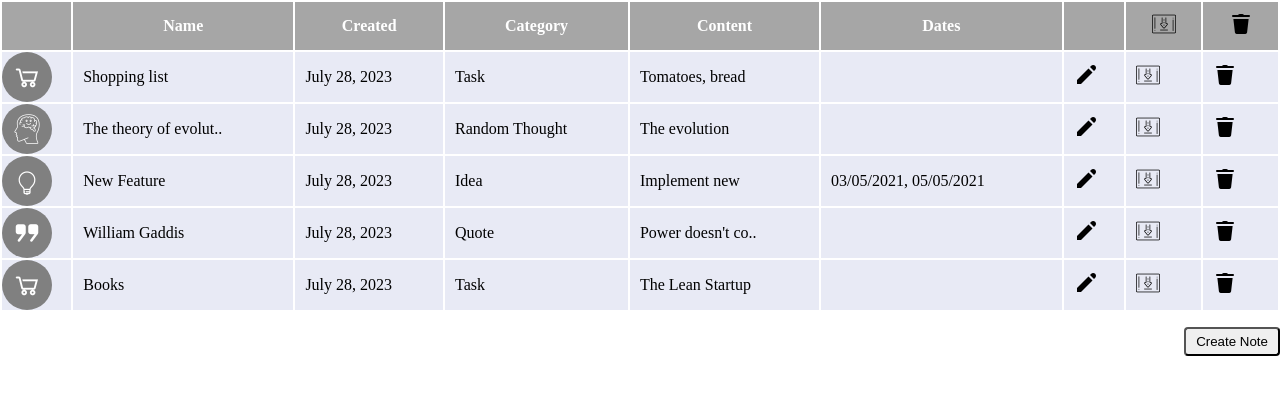
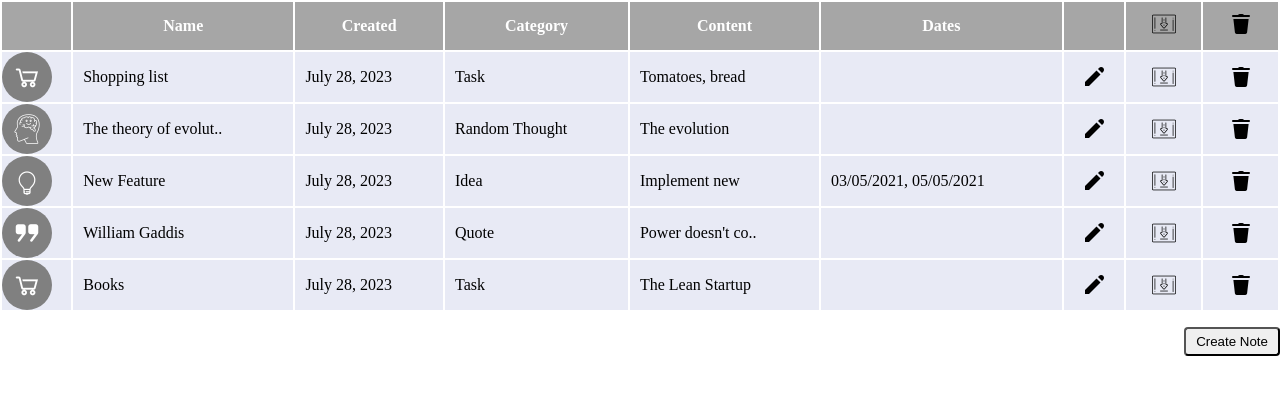
Before and after one commit to oberemok-oksana/notes-project, a website built with Vite: page index.html in a window 1280 px wide. Built offline with nearby package versions, Linux system fonts and the light colour scheme.

Commit message:
add .staticCell style

```diff
--- a/main.js
+++ b/main.js
@@ -154,26 +154,34 @@ document.addEventListener("DOMContentLoaded", () => {
     tdDates.innerText = note.dates;
 
     const tdEdit = document.createElement("td");
+
     const imgEdit = document.createElement("img");
+    const divWrapperEdit = document.createElement("div");
+    divWrapperEdit.classList.add("staticCell");
     imgEdit.src = "./public/images/icons8-edit-24.png";
     imgEdit.alt = "edit";
-
-    tdEdit.append(imgEdit);
+    divWrapperEdit.append(imgEdit);
+    tdEdit.append(divWrapperEdit);
 
     const tdArchive = document.createElement("td");
+
     const imgArchive = document.createElement("img");
+    const divWrapperArchive = document.createElement("div");
+    divWrapperArchive.classList.add("staticCell");
     imgArchive.src = "./public/images/icons8-download-24.png";
     imgArchive.alt = "archive";
-
-    tdArchive.append(imgArchive);
+    divWrapperArchive.append(imgArchive);
+    tdArchive.append(divWrapperArchive);
 
     const tdDelete = document.createElement("td");
+    const divWrapper = document.createElement("div");
+    divWrapper.classList.add("staticCell");
     const imgDelete = document.createElement("img");
     imgDelete.classList.add("delete");
     imgDelete.src = "./public/images/icons8-delete-24.png";
     imgDelete.alt = "delete";
-
-    tdDelete.append(imgDelete);
+    divWrapper.append(imgDelete);
+    tdDelete.append(divWrapper);
 
     trNote.append(
       tdCategory,
--- a/style.css
+++ b/style.css
@@ -91,3 +91,9 @@ body {
   padding: 7px;
   border-radius: 4px;
 }
+
+.staticCell {
+  display: flex;
+  align-items: center;
+  justify-content: center;
+}
```
